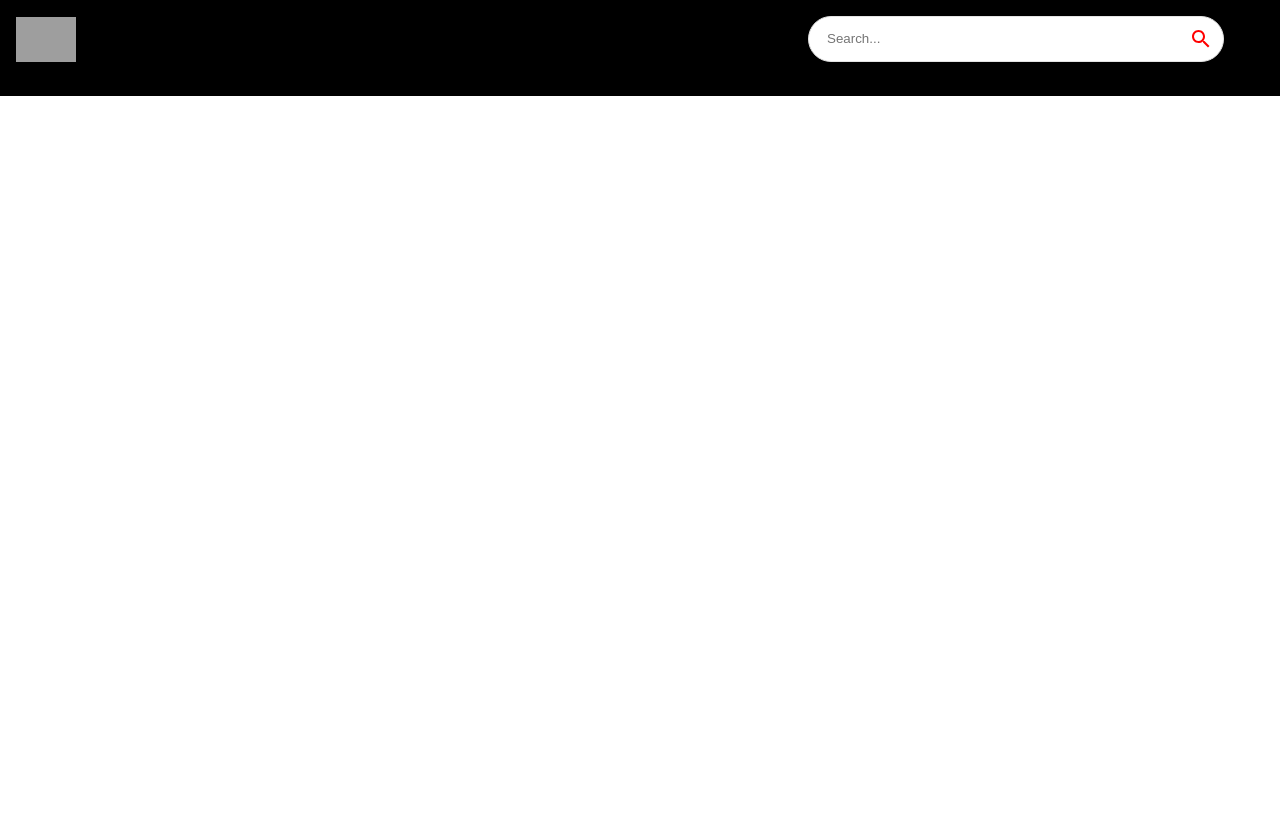
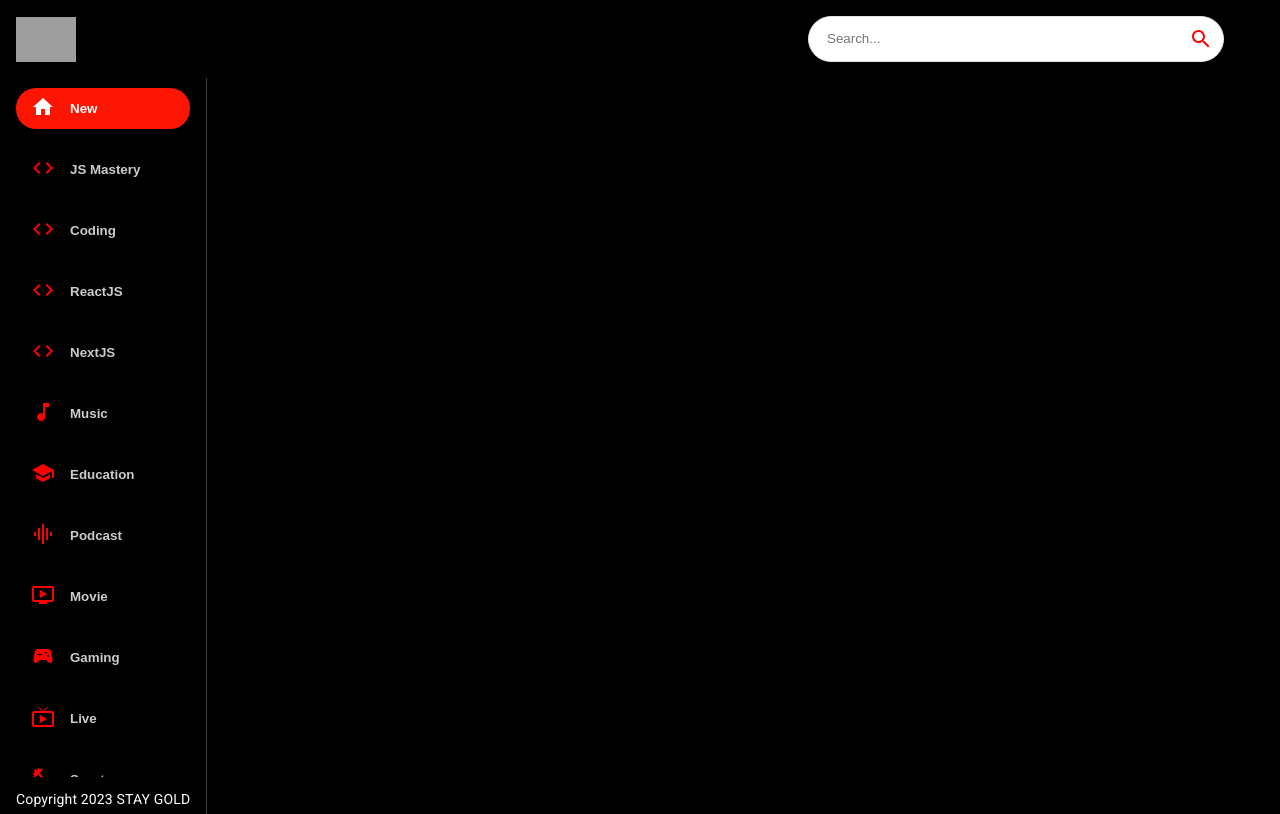
Before and after one commit to Staygold93/visum, a React (Create React App) app: page / in a window 1280 px wide. Built offline with nearby package versions, Linux system fonts and the light colour scheme; grey boxes are pictures that could not be loaded.

Commit message:
sidebar 96% finished

```diff
--- a/src/components/Feed.jsx
+++ b/src/components/Feed.jsx
@@ -1,8 +1,26 @@
-import React from 'react'
+import { useState, useEffect } from 'react';
+import { Box, Stack, Typography } from '@mui/material';
+import Sidebar from './Sidebar';
+
+
 
 const Feed = () => {
   return (
-    <div>Feed</div>
+    <Stack sx={{
+      flexDirection: {
+        sx:
+          "column", md: "row"} }}>
+            <Box sx={{ height: { sx: 'auto', md: '92vh'}, borderRight: '1px solid #3d3d3d', px: { sx:0, md: 2 }}}>
+          <Sidebar />
+
+            <Typography className='copyright'
+            variant='body2' sx={{ mt: 1.5, color: '#fff'}}>
+              Copyright 2023 STAY GOLD
+            </Typography>
+
+            </Box>
+
+    </Stack>
   )
 }
 
--- /dev/null
+++ b/src/components/Sidebar.jsx
@@ -0,0 +1,46 @@
+import { Stack } from '@mui/material'
+
+import { categories } from './utils/constants'
+
+const selectedCategory = 'New';
+
+const Sidebar = () => (
+
+    <Stack direction={"row"}
+        sx={{
+            overflowY: 'auto',
+            height: { sx: 'auto', md: '95%' },
+            flexDirection: { md: 'column' },
+
+        }}
+    >
+
+        {categories.map((category) => (
+            <button
+                className='category-btn'
+                style={{
+                    background: category.name ===
+                        selectedCategory && '#FC1503',
+                    color: 'white'
+                }}
+                key={category.name}
+            >
+                <span style={{
+                    color: category.name
+                        === selectedCategory ? 'white' : 'red', marginRight: '15px'
+                }}>
+                    {category.icon} </span>
+                <span style={{
+                    opacity: category.
+                        name === selectedCategory ? '1' : '0.8'
+                }}>{category.name} </span>
+            </button>
+        ))}
+
+
+    </Stack>
+
+)
+
+
+export default Sidebar;
--- a/src/components/index.js
+++ b/src/components/index.js
@@ -9,3 +9,4 @@ export { default as VideoDetail } from './VideoDetail';
 export { default as SearchFeed } from './SearchFeed';
 
 export { default as SearchBar } from './SearchBar';
+export { default as Sidebar } from './Sidebar';
```
